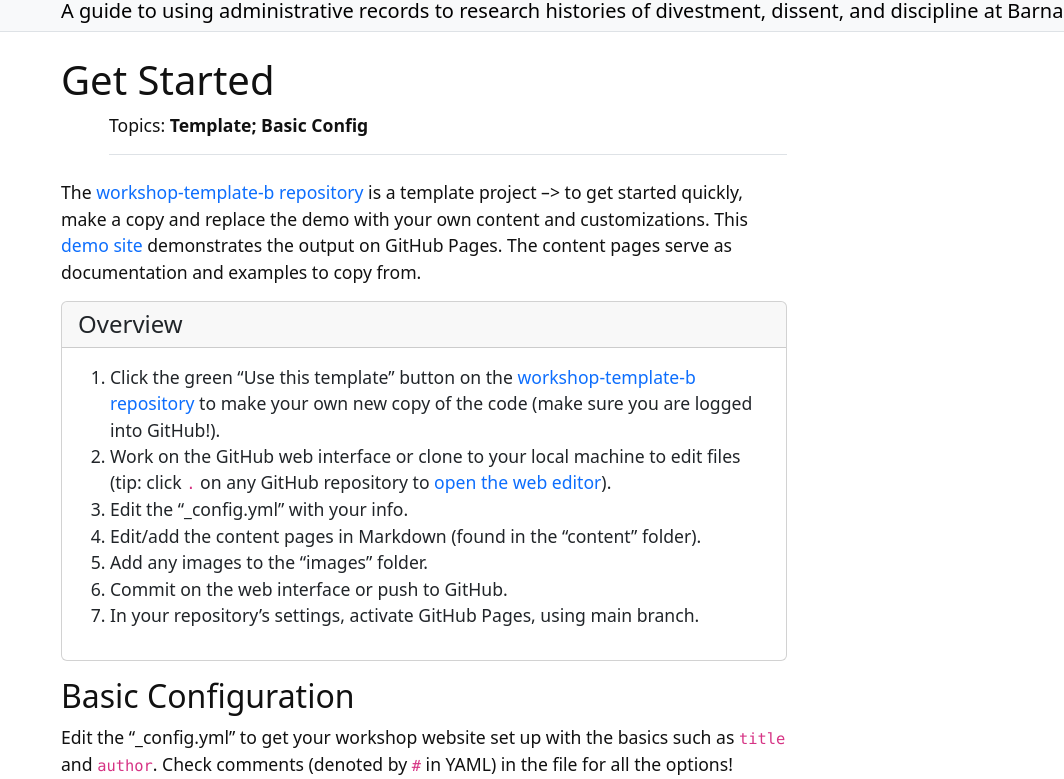
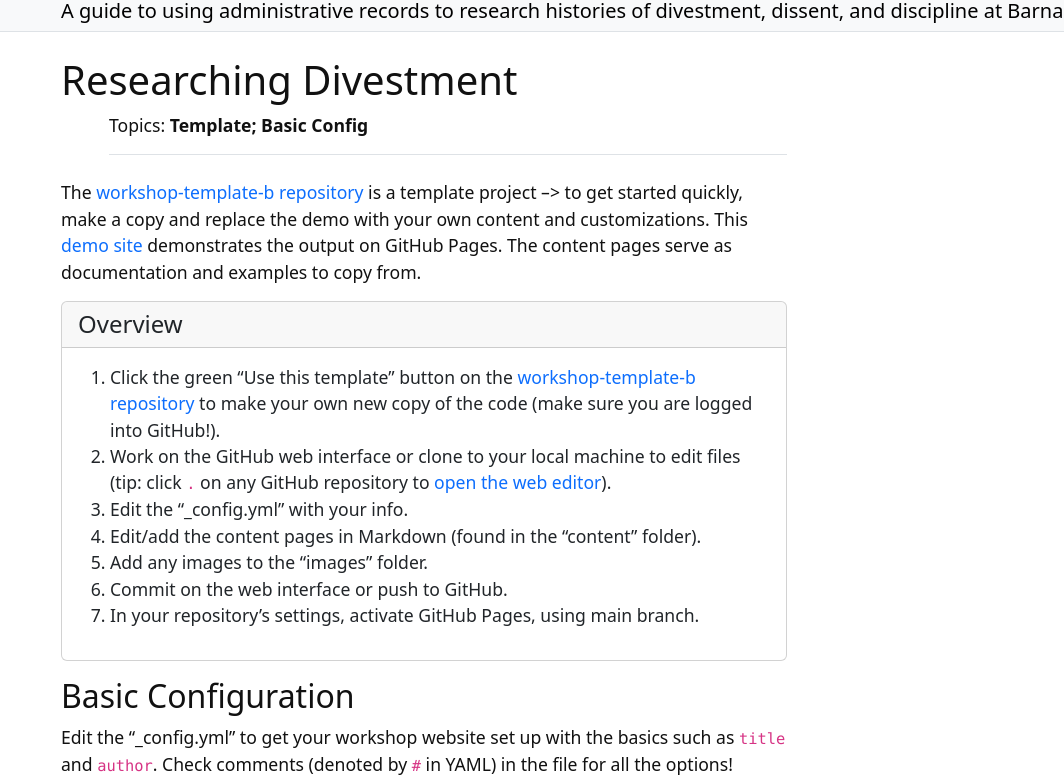
Before and after one commit to katelynautumn28/ddd-research-guide, a Jekyll site: the page built from content/2-lesson.md, in a window 1280 px wide and 900 px high, cut to the strip 121-900 px from the top of the window. Shown: the whole strip, without its empty margins (216-1280 px from the left). Built offline with Jekyll 4.4.1, drawn with Linux system fonts in a browser that asks for light colours.

Commit message:
Update 2-lesson.md

```diff
--- a/content/2-lesson.md
+++ b/content/2-lesson.md
@@ -1,6 +1,6 @@
 ---
-title: Get Started
-nav: Start
+title: Researching Divestment
+nav: Divestment
 topics: Template; Basic Config
 ---
 
```
